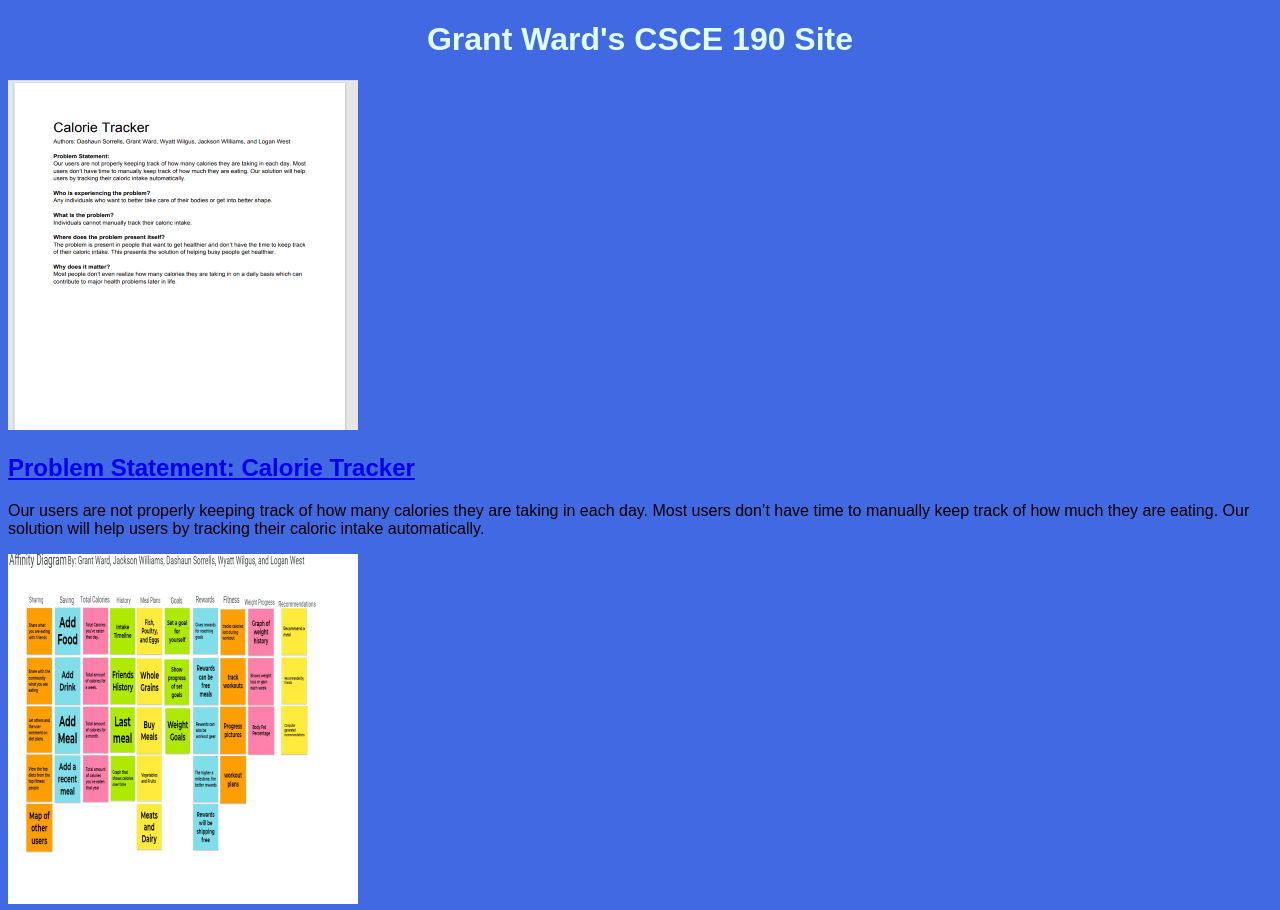
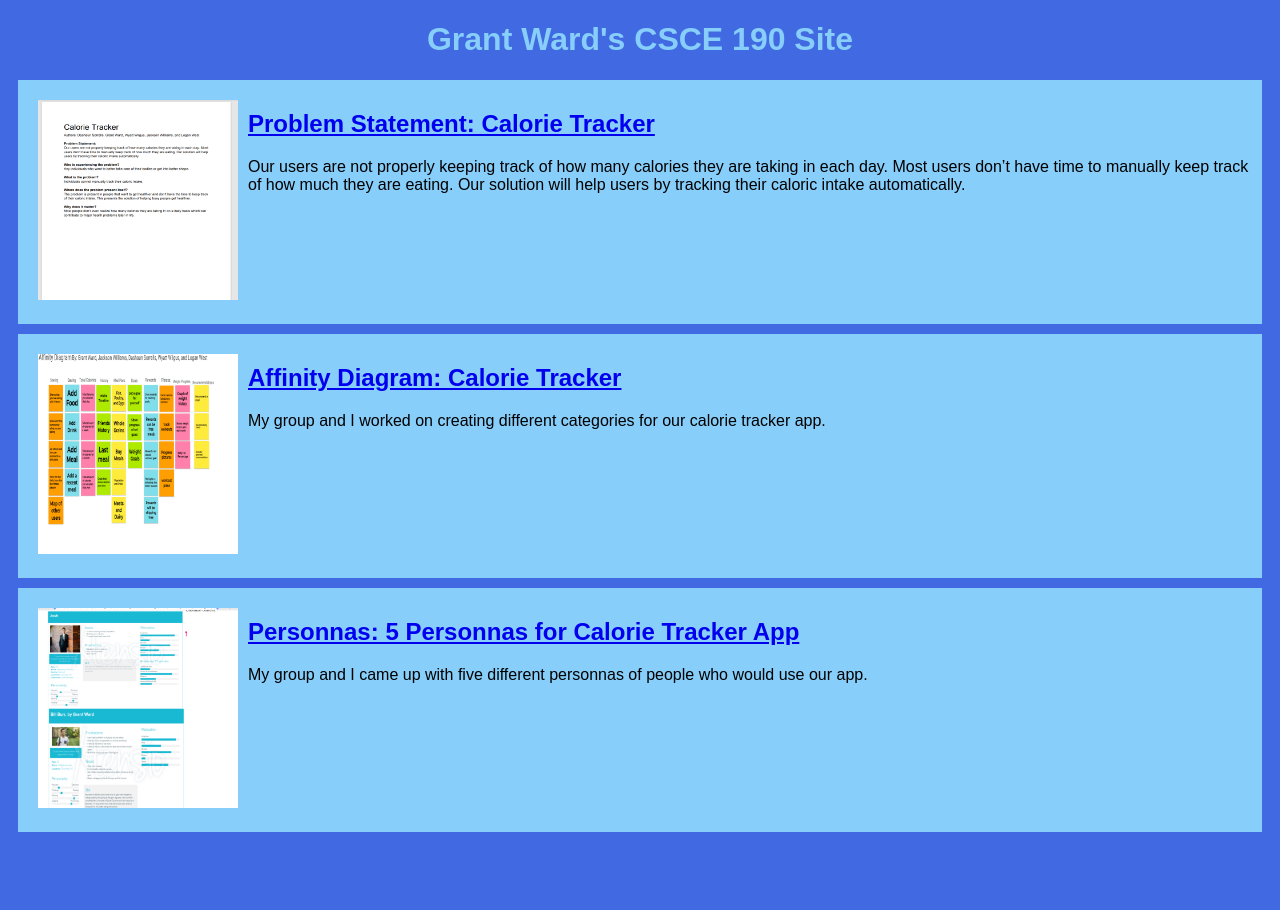
Before and after one commit to grantward01/grantward01.github.io, a plain HTML site: page index.html in a window 1280 px wide. Shown: the top 910 px of the page. After the commit the page ends 842 px from the top, so only its background shows below. Drawn offline with Linux system fonts and the light colour scheme.

Commit message:
Add files via upload

```diff
--- a/index.html
+++ b/index.html
@@ -30,5 +30,17 @@
 
              </section>
         </section>
+
+         <!-- Personna Assignment-->
+         <section class="assignment">
+            <a href="files/personnas.pdf"><img src="images/personnas.png"></a>
+             <section class="ass-details">
+                <a href="files/personnas.pdf"><h2>Personnas: 5 Personnas for Calorie Tracker App</h2></a>
+                 <p>
+                    My group and I came up with five different personnas of people who would use our app.
+                    </p>
+
+             </section>
+        </section>
     </body>
 </html>
--- a/styles.css
+++ b/styles.css
@@ -3,7 +3,19 @@ body {
     font-family:Arial, Helvetica, sans-serif;
 }
 
+.assignment {
+    display:flex;
+    padding:10px;
+    margin:10px;
+    background:lightskyblue;
+}
+
+.assignment img {
+    width:200px;
+    padding:10px;
+}
+
 h1{
-    color:lightcyan;
+    color:lightskyblue;
     text-align:center;
 }
```
Also changed, not shown: images/personnas.png (added), 1 other file.
